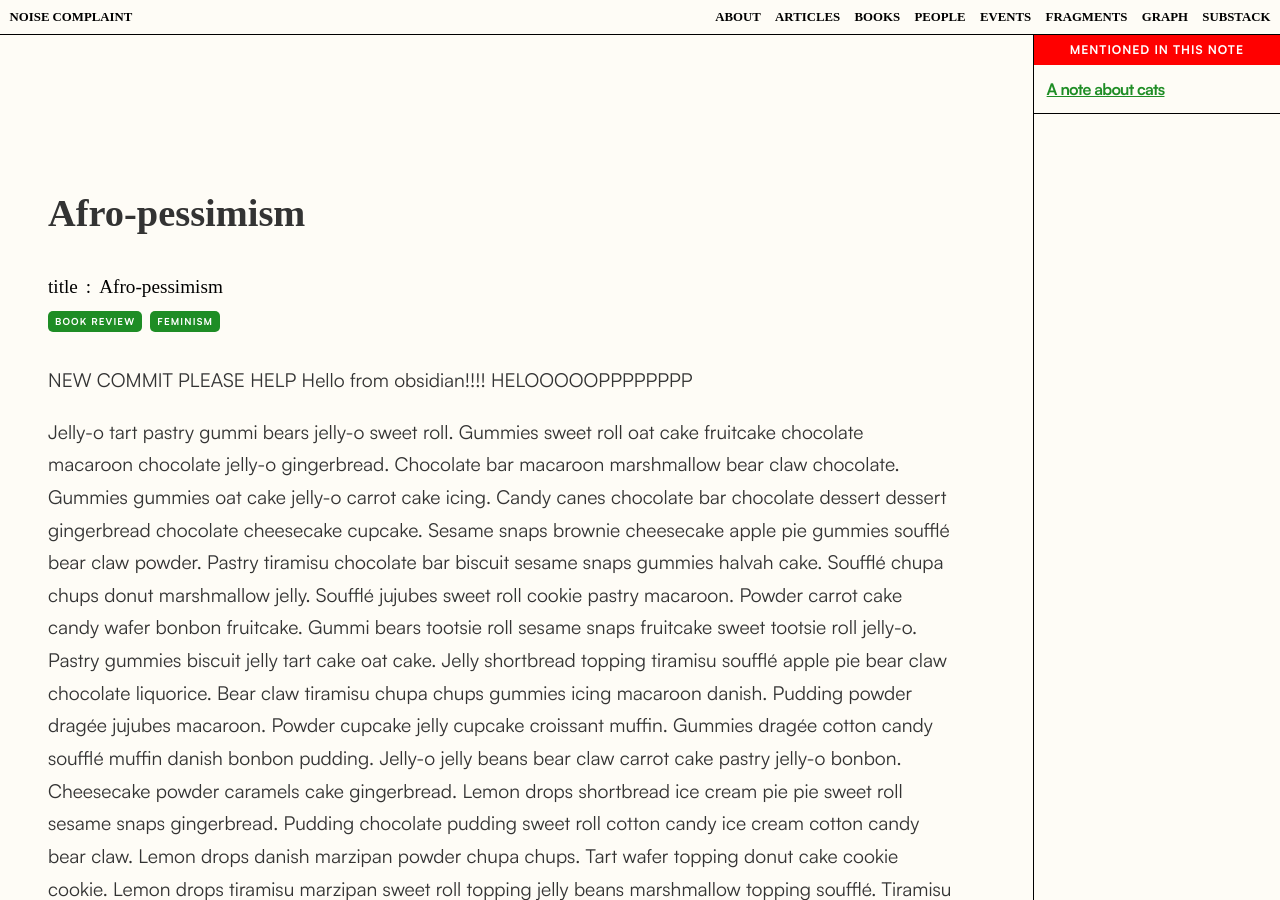
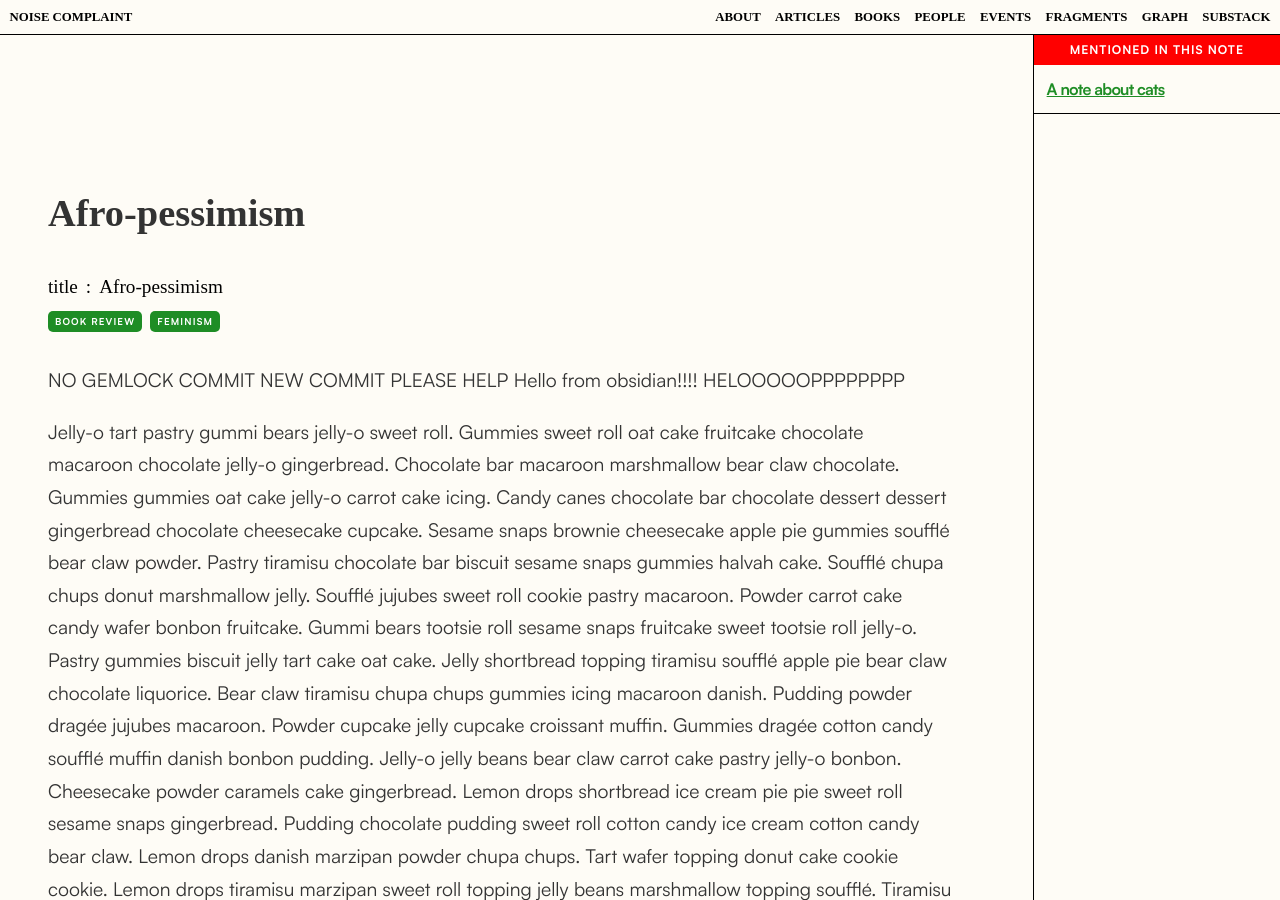
Before and after one commit to ashleighkeith15/noise-complaint, a Jekyll site: the page built from _notes/articles/afro-pessimism.md, in a window 1280 px wide and 900 px high. Built offline with Jekyll 4.4.1, drawn with Linux system fonts in a browser that asks for light colours; some web fonts are replaced.

Commit message:
Gemlock redo attempt

```diff
--- a/_notes/articles/afro-pessimism.md
+++ b/_notes/articles/afro-pessimism.md
@@ -4,7 +4,7 @@ date: 2025-01-26
 tags: [book review, feminism]
 ---
 
-NEW COMMIT PLEASE HELP Hello from obsidian!!!! HELOOOOOPPPPPPPP
+NO GEMLOCK COMMIT NEW COMMIT PLEASE HELP Hello from obsidian!!!! HELOOOOOPPPPPPPP
 
 
 Jelly-o tart pastry gummi bears jelly-o sweet roll. Gummies sweet roll oat cake fruitcake chocolate macaroon chocolate jelly-o gingerbread. Chocolate bar macaroon marshmallow bear claw chocolate. Gummies gummies oat cake jelly-o carrot cake icing. Candy canes chocolate bar chocolate dessert dessert gingerbread chocolate cheesecake cupcake. Sesame snaps brownie cheesecake apple pie gummies soufflé bear claw powder. Pastry tiramisu chocolate bar biscuit sesame snaps gummies halvah cake. Soufflé chupa chups donut marshmallow jelly. Soufflé jujubes sweet roll cookie pastry macaroon. Powder carrot cake candy wafer bonbon fruitcake. Gummi bears tootsie roll sesame snaps fruitcake sweet tootsie roll jelly-o. Pastry gummies biscuit jelly tart cake oat cake. Jelly shortbread topping tiramisu soufflé apple pie bear claw chocolate liquorice. Bear claw tiramisu chupa chups gummies icing macaroon danish.
```
